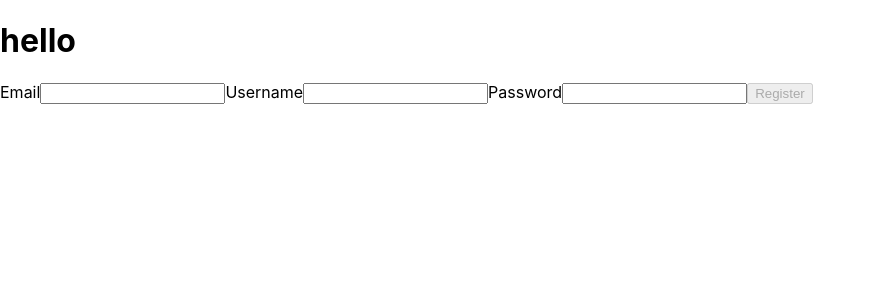
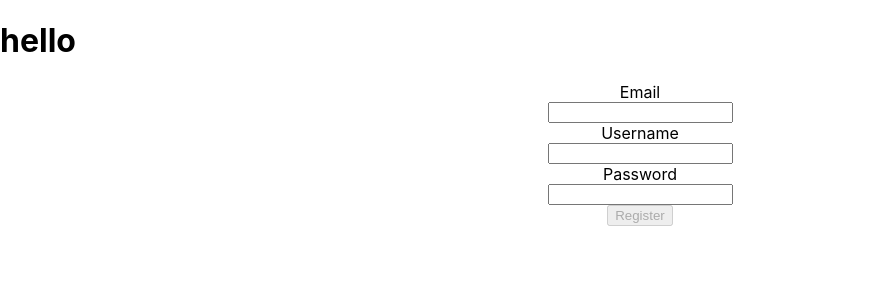
Before and after one commit to grlara9/auth-react-hooks, a React (Create React App) app: page / in a window 1280 px wide. Shown: the top 300 px of the page, without its empty margins (0-875 px from the left). Built offline with nearby package versions, Linux system fonts and the light colour scheme.

Commit message:
style register form

```diff
--- a/src/components/Register.css
+++ b/src/components/Register.css
@@ -0,0 +1,15 @@
+.danger{
+    color: red;
+    font-weight: bold;
+}
+
+form{
+    display: flex;
+    flex-direction: column;
+    justify-content: center;
+    align-items: center;
+}
+
+label{
+    text-align: left;
+}
--- a/src/components/Register.js
+++ b/src/components/Register.js
@@ -36,6 +36,7 @@ const Register=()=>{
                             message: "Username contain uppercase , lowercase and number"
                         }
                     })}/>
+                    {errors.username && (<p className="danger"> {errors.username.message}</p> )}
 
                 <label>Password</label>
                     <input
```
